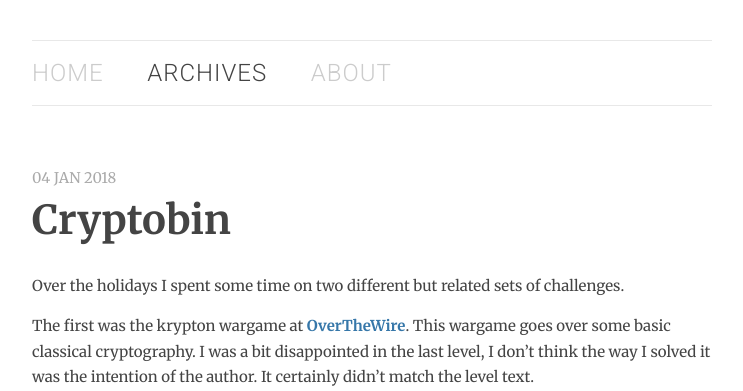
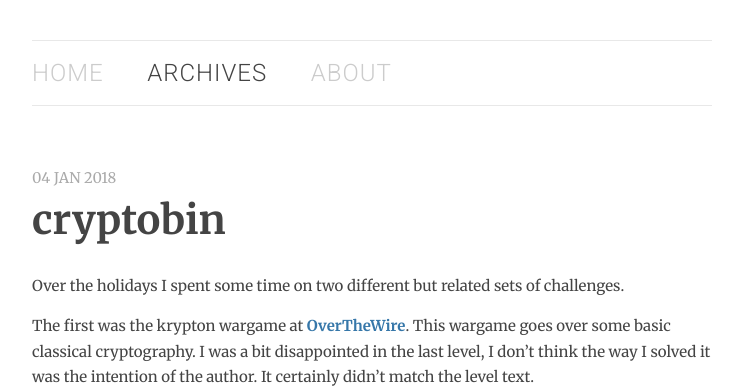
Before and after one commit to avanpo/avanpo.github.io, a Jekyll site: the page built from _posts/2018-01-04-cryptobin.md, in a window 1280 px wide. Shown: the top 391 px of the page, without its empty margins (268-1011 px from the left). Built offline with Jekyll 4.4.1, drawn with Linux system fonts in a browser that asks for light colours.

```diff
--- a/_posts/2018-01-04-cryptobin.md
+++ b/_posts/2018-01-04-cryptobin.md
@@ -1,5 +1,5 @@
 ---
-title: "Cryptobin"
+title: "cryptobin"
 categories: crypto ctf
 ---
 
```
